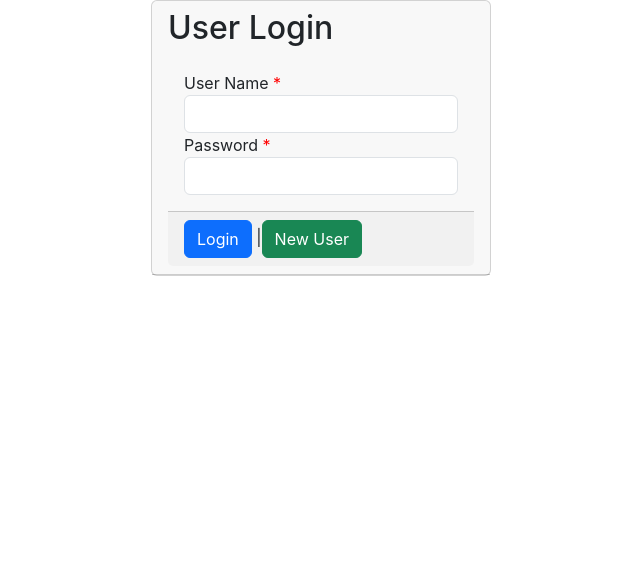
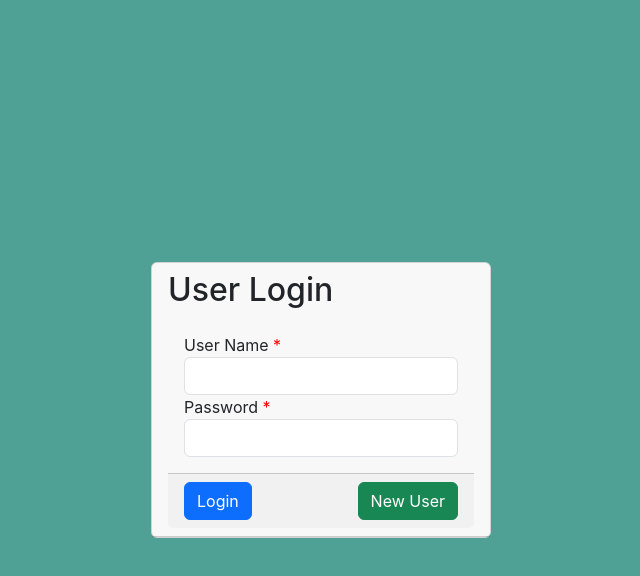
Before and after one commit to tswmy/login-form, a React (Create React App) app: page /login in a window 1280 px wide. Shown: the top 576 px of the page, without its empty margins (319-959 px from the left). Built offline with nearby package versions, Linux system fonts and the light colour scheme; the HTML template or start-up script is replaced by a standard one.

Commit message:
second commit

```diff
--- a/db.json
+++ b/db.json
@@ -20,6 +20,13 @@
       "password": "asd",
       "email": "asd@gmail.com",
       "mobile": "7896325415"
+    },
+    {
+      "id": "tiger",
+      "name": "tiger",
+      "password": "tiger",
+      "email": "tiger@gmail.com",
+      "mobile": "7896541235"
     }
   ]
 }
--- a/src/App.css
+++ b/src/App.css
@@ -50,6 +50,9 @@
   height: 20px;
   width: 20px;
 }
+.spacer {
+  flex-grow: 0.25;
+}
 
 @keyframes App-logo-spin {
   from {
--- a/src/Home.js
+++ b/src/Home.js
@@ -11,16 +11,24 @@
   }, []);
   return (
     <div>
-      <div className="header bg-secondary">
+      <div className="header bg-info">
         <Link to={"/"}>Home</Link>
         <Link style={{ float: "right" }} to={"/login"}>
           Logout
         </Link>
       </div>
-      <div className="container text-center mt-5">
-        <Link to={"/questions"}>
-          <button className="btn btn-primary ">Choose your team</button>
-        </Link>
+      <div
+        style={{
+          backgroundColor: "rgb(21, 52, 98)",
+          minHeight: "100vh",
+          padding: "20px",
+        }}
+      >
+        <div className="container text-center mt-5">
+          <Link to={"/questions"}>
+            <button className="btn btn-secondary">Choose your team</button>
+          </Link>
+        </div>
       </div>
     </div>
   );
--- a/src/Login.js
+++ b/src/Login.js
@@ -54,8 +54,11 @@
   };
 
   return (
-    <div className="row">
-      <div className="offset-lg-3 col-lg-6">
+    <div
+      className="background-container-1  row justify-content-center align-items-center vh-100"
+      style={{ backgroundColor: "rgb(79, 160, 149)" }}
+    >
+      <div className="col-lg-6">
         <form onSubmit={proceedLogin} className="container">
           <div className="card">
             <div className="card-header">
@@ -69,7 +72,7 @@
                     value={username}
                     onChange={(e) => usernameUpdate(e.target.value)}
                     className="form-control"
-                  ></input>
+                  />
                 </div>
                 <div className="form-group">
                   <label>
@@ -80,14 +83,14 @@
                     value={password}
                     onChange={(e) => passwordUpdate(e.target.value)}
                     className="form-control"
-                  ></input>
+                  />
                 </div>
               </div>
-              <div className="card-footer">
+              <div className="card-footer d-flex justify-content-between">
                 <button type="submit" className="btn btn-primary">
                   Login
                 </button>{" "}
-                |
+                <span className="spacer"></span>{" "}
                 <Link className="btn btn-success" to={"/register"}>
                   New User
                 </Link>
--- a/src/Questions.js
+++ b/src/Questions.js
@@ -52,17 +52,18 @@
   };
 
   return (
+    <div style={{ backgroundColor: "rgb(79, 160, 149)", height: "100vh" }}>
       <div className="text-center">
         <h2>Questions</h2>
 
         <button
-        className="btn btn-primary"
+          className="btn btn-secondary"
           onClick={() => handleTeamSelection("TeamA")}
         >
           Select Team A
         </button>
         <button
-        className="btn btn-primary"
+          className="btn btn-secondary"
           onClick={() => handleTeamSelection("TeamB")}
         >
           Select Team B
@@ -78,7 +79,9 @@
                     type="radio"
                     name="question1"
                     value="Option1"
-                  onChange={() => handleResponseChange("question1", "Option1")}
+                    onChange={() =>
+                      handleResponseChange("question1", "Option1")
+                    }
                   />
                   Question 1: How are you?
                 </p>
@@ -87,7 +90,9 @@
                     type="radio"
                     name="question1"
                     value="Option2"
-                  onChange={() => handleResponseChange("question1", "Option2")}
+                    onChange={() =>
+                      handleResponseChange("question1", "Option2")
+                    }
                   />
                   Question 2: What is your Name?
                 </p>
@@ -100,7 +105,9 @@
                     type="radio"
                     name="question2"
                     value="Option1"
-                  onChange={() => handleResponseChange("question2", "Option1")}
+                    onChange={() =>
+                      handleResponseChange("question2", "Option1")
+                    }
                   />
                   Question 1: How many members are there in your team?
                 </p>
@@ -109,7 +116,9 @@
                     type="radio"
                     name="question2"
                     value="Option2"
-                  onChange={() => handleResponseChange("question2", "Option2")}
+                    onChange={() =>
+                      handleResponseChange("question2", "Option2")
+                    }
                   />
                   Question 2: Who is the best athlete in your team?
                 </p>
@@ -121,6 +130,7 @@
           </div>
         )}
       </div>
+    </div>
   );
 }
 
--- a/src/Register.js
+++ b/src/Register.js
@@ -1,6 +1,7 @@
 import { useState } from "react";
 import { useNavigate } from "react-router-dom";
 import { toast } from "react-toastify";
+import "./App.css";
 
 const Register = () => {
   const [id, idChange] = useState("");
@@ -66,11 +67,14 @@
   };
 
   return (
-    <div>
-      <div className="offset-lg-3 col-lg-6">
+    <div
+      className=" d-flex justify-content-center align-items-center vh-100"
+      style={{ backgroundColor: "rgb(124, 147, 195)" }}
+    >
+      <div className="col-lg-6">
         <form className="container" onSubmit={handleSubmit}>
           <div className="card">
-            <div className="card-header">
+            <div className="card-header ">
               <h1>Register</h1>
             </div>
             <div className="card-body">
@@ -83,7 +87,7 @@
                     <input
                       value={id}
                       onChange={(e) => idChange(e.target.value)}
-                      className="form-control"
+                      className="form-control "
                     ></input>
                   </div>
                 </div>
@@ -140,7 +144,7 @@
             </div>
 
             <div className="card-footer">
-              <button type="submit" className="btn btn-primary">
+              <button type="submit" className="btn btn-primary btn-block">
                 Register
               </button>
             </div>
```
Lines whose indentation alone changed are shown as unchanged.
